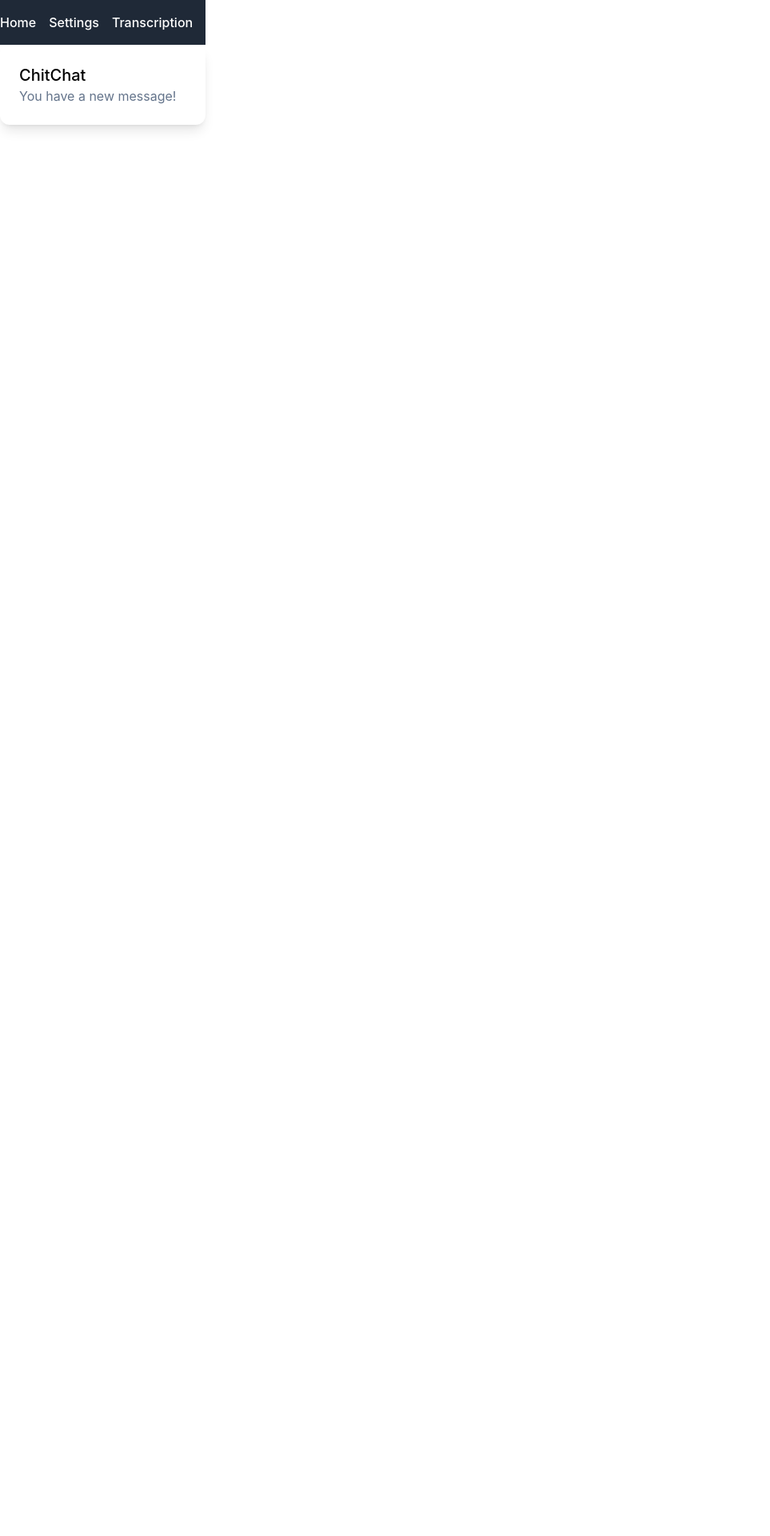
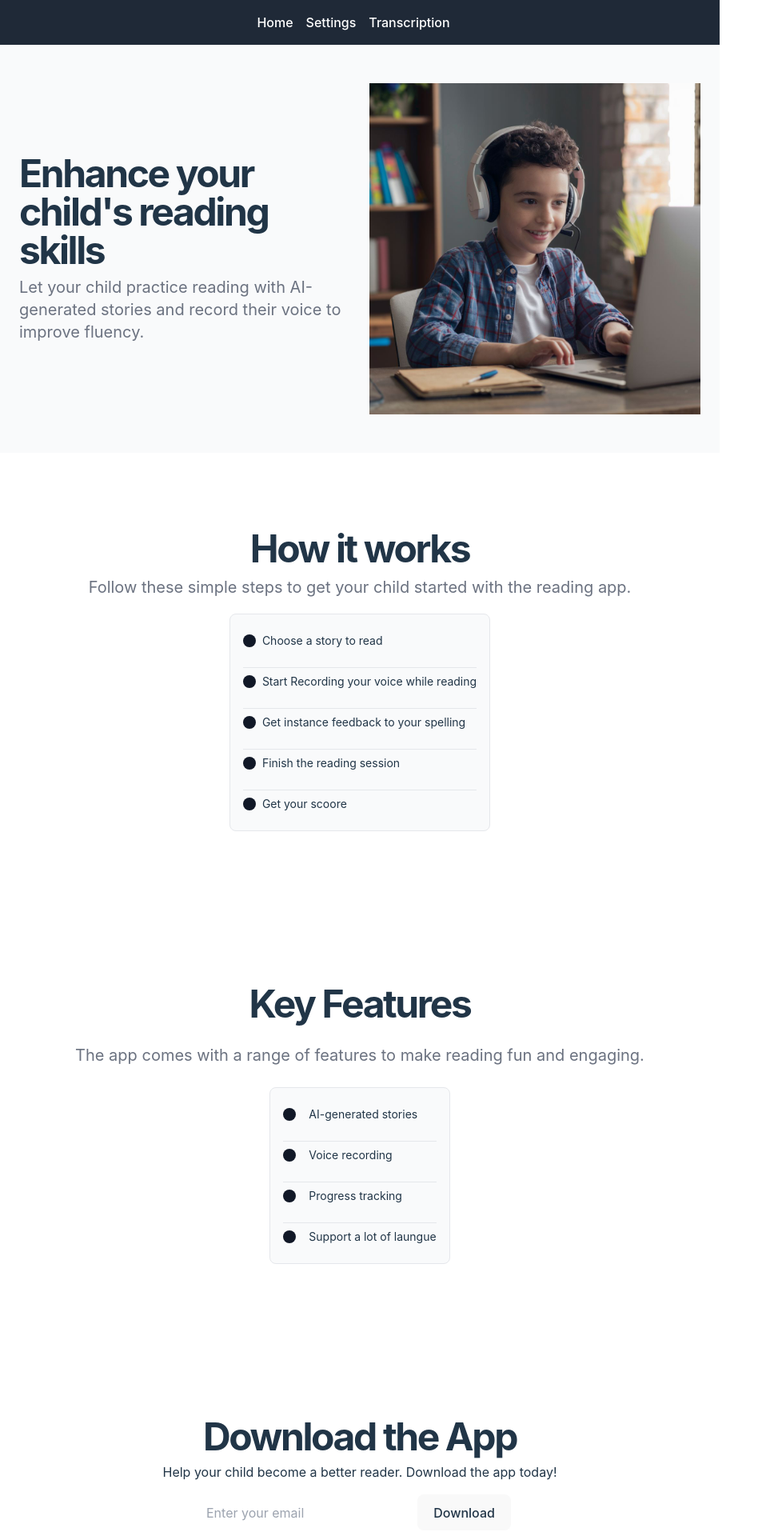
Before and after one commit to NidhalNaffati/hackathon-ramadan-2024, a React (Vite) app: page / in a window 1280 px wide. Shown: the top 1920 px of the page at 80% size, without its empty margins (0-963 px from the left). Before the commit the page ends 800 px from the top, so only its background shows below. Built offline with nearby package versions, Linux system fonts and the light colour scheme.

Commit message:
add home page

```diff
--- a/src/App.tsx
+++ b/src/App.tsx
@@ -6,7 +6,9 @@ function App() {
 	return (
 		<>
 			<BrowserRouter>
-				<Navbar />
+				<div className="flex items-center justify-center">
+					<Navbar />
+				</div>
 				<AppRoutes />
 			</BrowserRouter>
 		</>
--- a/src/components/Navbar.tsx
+++ b/src/components/Navbar.tsx
@@ -2,8 +2,8 @@ import {Link} from "react-router-dom";
 
 export function Navbar() {
 	return (
-		<nav className="bg-gray-800 py-4">
-			<ul className="flex">
+		<nav className=" flex bg-gray-800 py-4 w-full">
+			<ul className="flex w-full items-center justify-center">
 				<li className="mr-4">
 					<Link to="/" className="text-white hover:text-gray-300">
 						Home
--- a/src/pages/Home.tsx
+++ b/src/pages/Home.tsx
@@ -1,12 +1,110 @@
 export default function Home() {
 	return (
-		<div>
-			<div className="p-6 max-w-sm mx-auto bg-white rounded-xl shadow-lg flex items-center space-x-4">
-				<div>
-					<div className="text-xl font-medium text-black">ChitChat</div>
-					<p className="text-slate-500">You have a new message!</p>
+		<div className="w-[900px]">
+			<div className="bg-gray-50/90 w-full py-12">
+				<div className="container grid max-w-6xl px-4 gap-6 md:grid-cols-2 md:px-6">
+					<div className="flex flex-col justify-center space-y-4">
+						<div className="space-y-2">
+							<h1 className="text-3xl font-bold tracking-tighter sm:text-5xl">
+								Enhance your child's reading skills
+							</h1>
+							<p className="max-w-[500px] text-gray-500 md:text-xl dark:text-gray-400">
+								Let your child practice reading with AI-generated stories and
+								record their voice to improve fluency.
+							</p>
+						</div>
+					</div>
+					<img src="src/assets/home_img.jpg" alt="child hold a headphone" />
 				</div>
 			</div>
+			<section className="w-full py-12 md:py-16 xl:py-24 ">
+				<div className="flex flex-col items-center space-y-4 text-center">
+					<div className="space-y-2">
+						<h2 className="text-3xl font-bold tracking-tighter sm:text-4xl md:text-5xl">
+							How it works
+						</h2>
+						<p className="max-w-[800px] text-gray-500 md:text-xl/relaxed lg:text-base/relaxed xl:text-xl/relaxed dark:text-gray-400">
+							Follow these simple steps to get your child started with the
+							reading app.
+						</p>
+					</div>
+					<div className="grid max-w-sm gap-4 border border-gray-200 rounded-lg bg-gray-50 p-4 text-sm leading-none divide-y divide-gray-200 dark:border-gray-800 dark:bg-gray-950 dark:divide-gray-800">
+						<div className="flex items-center  gap-2">
+							<div className="w-4 h-4 rounded-full bg-gray-900" />
+							<p className="py-2.5">Choose a story to read</p>
+						</div>
+						<div className="flex items-center  gap-2">
+							<div className="w-4 h-4 rounded-full bg-gray-900" />
+							<p className="py-2.5">Start Recording your voice while reading</p>
+						</div>
+						<div className="flex items-center  gap-2">
+							<div className="w-4 h-4 rounded-full bg-gray-900" />
+							<p className="py-2.5">Get instance feedback to your spelling</p>
+						</div>
+						<div className="flex items-center  gap-2">
+							<div className="w-4 h-4 rounded-full bg-gray-900" />
+							<p className="py-2.5  dark:text-gray-400">
+								Finish the reading session
+							</p>
+						</div>
+						<div className="flex items-center  gap-2">
+							<div className="w-4 h-4 rounded-full bg-gray-900" />
+							<p className="py-2.5  dark:text-gray-400">Get your scoore</p>
+						</div>
+					</div>
+				</div>
+			</section>
+			<section className="w-full py-12 md:py-16 xl:py-24">
+				<div className="flex flex-col items-center space-y-4 text-center">
+					<div className="space-y-2 flex items-center justify-center flex-col gap-4">
+						<h2 className="text-3xl font-bold tracking-tighter sm:text-4xl md:text-5xl">
+							Key Features
+						</h2>
+						<p className="max-w-[800px] text-gray-500 md:text-xl/relaxed lg:text-base/relaxed xl:text-xl/relaxed dark:text-gray-400">
+							The app comes with a range of features to make reading fun and
+							engaging.
+						</p>
+						<div className="grid max-w-sm gap-4 border border-gray-200 rounded-lg bg-gray-50 p-4 text-sm leading-none divide-y divide-gray-200 dark:border-gray-800 dark:bg-gray-950 dark:divide-gray-800">
+							<div className="flex items-center gap-4">
+								<div className="w-4 h-4 rounded-full bg-gray-900" />
+								<p className="py-2.5">AI-generated stories</p>
+							</div>
+							<div className="flex items-center gap-4">
+								<div className="w-4 h-4 rounded-full bg-gray-900" />
+								<p className="py-2.5">Voice recording</p>
+							</div>
+							<div className="flex items-center gap-4">
+								<div className="w-4 h-4 rounded-full bg-gray-900" />
+								<p className="py-2.5">Progress tracking</p>
+							</div>
+							<div className="flex items-center gap-4">
+								<div className="w-4 h-4 rounded-full bg-gray-900" />
+								<p className="py-2.5">Support a lot of laungue</p>
+							</div>
+						</div>
+					</div>
+				</div>
+			</section>
+			<section className="w-full py-12 md:py-16 xl:py-24">
+				<div className="flex flex-col items-center gap-4 px-4 md:px-6">
+					<div className="space-y-2 text-center">
+						<h2 className="text-3xl font-bold tracking-tighter sm:text-4xl md:text-5xl">
+							Download the App
+						</h2>
+						<p className="max-w-[600px] text-gray-500/relaxed dark:text-gray-400">
+							Help your child become a better reader. Download the app today!
+						</p>
+					</div>
+					<form className="flex flex-col gap-4 min-[400px]:flex-row max-w-sm w-full">
+						<input
+							className="bg-white dark:bg-gray-950"
+							placeholder="Enter your email"
+							type="text"
+						/>
+						<button type="submit">Download</button>
+					</form>
+				</div>
+			</section>
 		</div>
 	);
 }
```
Also changed, not shown: src/assets/home_img.jpg (added).
